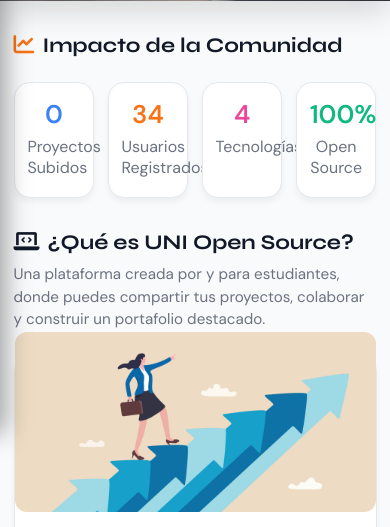
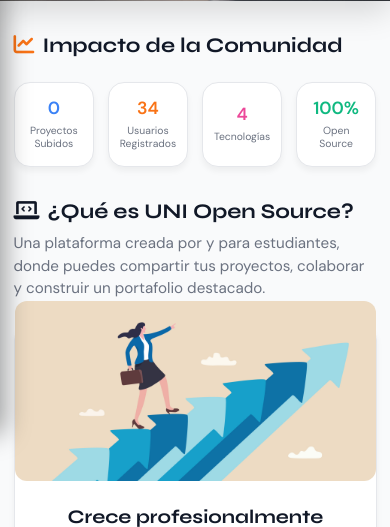
Before and after one commit to ccnucleo/uni_open_source, a Django app: page / in a window 390 px wide. Shown: the part 411-938 px from the top of the page. Run offline with Django 5.2, Linux system fonts and the light colour scheme; data comes from the database, SQL or seed files in the repository; data that the repository does not hold is empty; parts of the project's set-up code (start-up, migrations or seed data) failed here and were passed over; some web fonts are replaced.

Commit message:
fix: Mejorando la visualización de archivo en celulares

```diff
--- a/web/static/web/css/pages/inicio.css
+++ b/web/static/web/css/pages/inicio.css
@@ -233,18 +233,24 @@
 }
 
 .index-container .metric-card {
+  container-type: inline-size;
+  container-name: metric-card;
   flex: 1;
-  min-width: 220px;
+  min-width: 0;
   background: var(--white);
   border-radius: 16px;
-  padding: 2rem 1.5rem;
+  padding: 1.5rem 1rem;
   text-align: center;
   box-shadow: 0 4px 6px rgba(0, 0, 0, 0.05);
   transition: transform 0.3s ease;
   border: 1px solid var(--gray-200);
   display: flex;
   flex-direction: column;
-  gap: 0.5rem;
+  justify-content: center;
+  align-items: center;
+  gap: 0.35rem;
+  overflow: hidden;
+  box-sizing: border-box;
 }
 
 .index-container .metric-card:hover {
@@ -252,16 +258,23 @@
 }
 
 .index-container .metric-card .number {
-  font-size: 2.5rem;
+  font-size: clamp(1.2rem, 18cqi, 2.5rem);
   font-weight: 800;
   margin: 0;
-  line-height: 1;
+  line-height: 1.1;
+  word-break: break-word;
+  overflow-wrap: anywhere;
+  max-width: 100%;
 }
 
 .index-container .metric-card .label {
-  font-size: 1rem;
+  font-size: clamp(0.7rem, 8.5cqi, 1rem);
   margin: 0;
   color: var(--gray-500);
+  line-height: 1.25;
+  word-break: break-word;
+  overflow-wrap: anywhere;
+  max-width: 100%;
 }
 
 .index-container .c-orange {
@@ -720,11 +733,16 @@
 
   .index-container .metric-card {
     min-width: 0;
-    padding: 1.2rem 0.8rem;
+    padding: 1rem 0.5rem;
+    overflow: hidden;
   }
 
   .index-container .metric-card .number {
-    font-size: 1.6rem;
+    font-size: clamp(1.1rem, 16cqi, 1.8rem);
+  }
+
+  .index-container .metric-card .label {
+    font-size: clamp(0.65rem, 8cqi, 0.88rem);
   }
 
   .index-container .feature-card {
--- a/web/static/web/js/sidebar-collapse.js
+++ b/web/static/web/js/sidebar-collapse.js
@@ -2,7 +2,7 @@
     const STORAGE_KEY = "uos-sidebar-collapsed";
 
     function isMobile() {
-        return window.innerWidth <= 768;
+        return window.innerWidth <= 900;
     }
 
     function applySidebarState(isCollapsed) {
--- a/web/templates/web/layouts/app_layout.html
+++ b/web/templates/web/layouts/app_layout.html
@@ -13,9 +13,9 @@
         href="https://fonts.googleapis.com/css2?family=ADLaM+Display&family=Syne:wght@400;600;700;800&family=DM+Sans:wght@300;400;500;600&display=swap"
         rel="stylesheet">
     <link rel="stylesheet" href="https://cdnjs.cloudflare.com/ajax/libs/font-awesome/6.0.0/css/all.min.css">
-    <link rel="stylesheet" href="{% static 'web/css/styles.css' %}">
-    <link rel="stylesheet" href="{% static 'web/css/themes.css' %}">
-    <link rel="stylesheet" href="{% static 'web/css/layouts.css' %}">
+    <link rel="stylesheet" href="{% static 'web/css/styles.css' %}?v=2">
+    <link rel="stylesheet" href="{% static 'web/css/themes.css' %}?v=2">
+    <link rel="stylesheet" href="{% static 'web/css/layouts.css' %}?v=2">
 
     <!-- Prevención de FOUC e Inyección de Tema por Defecto -->
     <script>
@@ -61,7 +61,7 @@
     </div>
 
     <script src="{% static 'web/js/themes.js' %}"></script>
-    <script src="{% static 'web/js/sidebar-collapse.js' %}"></script>
+    <script src="{% static 'web/js/sidebar-collapse.js' %}?v=2"></script>
     <script src="{% static 'web/js/topbar-scroll.js' %}"></script>
     <script src="{% static 'web/js/loading.js' %}"></script>
     <script>
```
Also changed, not shown: web/static/web/css/layouts.css (+17 -12 lines).
